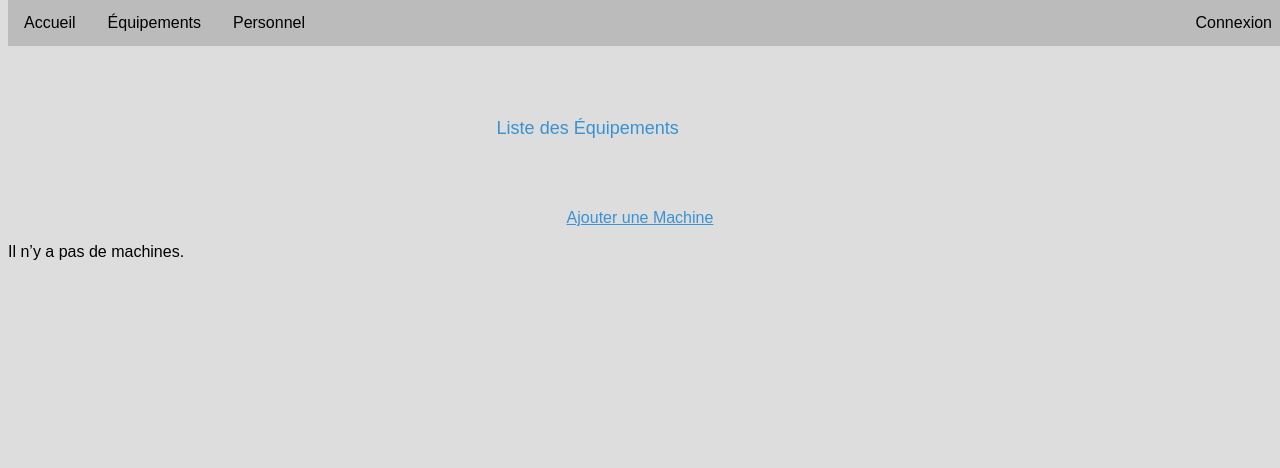
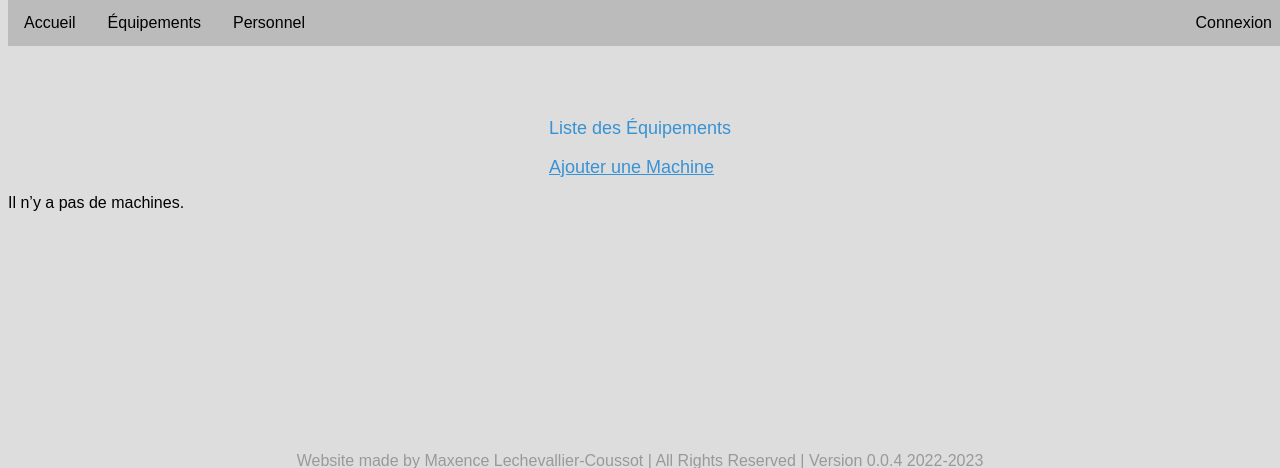
Before and after one commit to TTheGlock/sae2.03_django, a Django app: page /computerApp/machines/ in a window 1280 px wide. Shown: the top 468 px of the page. Run offline with Django 4.2, Linux system fonts and the light colour scheme; data that the repository does not hold is empty.

Commit message:
MAJ de plusieurs fichiers -> 0.0.9

```diff
--- a/computermngt/computerApp/static/css/style.css
+++ b/computermngt/computerApp/static/css/style.css
@@ -63,12 +63,17 @@ section article a:visited {
     flex-direction: column;
 }
 
+.add_title {
+    font-size:large;
+    color: #3892d4;
+}
+
 .add{
-    margin-top: 70px;
-    margin-left: 70px;
-    margin-right: 70px;
+    margin-top: 100px;
+    margin-left: 200px;
+    margin-right: 200px;
     display: flex;
-    justify-content: left;
+    justify-content: space-evenly;
     flex-direction: column;
 }
 
--- a/computermngt/computerApp/templates/computerApp/add_machine.html
+++ b/computermngt/computerApp/templates/computerApp/add_machine.html
@@ -1,6 +1,12 @@
 {% extends "index.html" %}
 
 {% block content %}
+<section>
+    <article>
+        <p class="title">Ajout d'un Équipement :</p>
+    </article>
+</section>
+
 <form method="post" class="add">
 {% csrf_token %}
 Nom de la machine : {{ form.nom }}<p>
--- a/computermngt/computerApp/templates/computerApp/add_personnel.html
+++ b/computermngt/computerApp/templates/computerApp/add_personnel.html
@@ -1,6 +1,11 @@
 {% extends "index.html" %}
 
 {% block content %}
+<section>
+    <article>
+        <p class="title">Ajout d'une Personne :</p>
+    </article>
+</section>
 <form method="post" class="add">
 {% csrf_token %}
 ID de la personne : {{ form.id }}<p>
--- a/computermngt/computerApp/templates/computerApp/machine_list.html
+++ b/computermngt/computerApp/templates/computerApp/machine_list.html
@@ -4,7 +4,7 @@
     <section>
         <article>
             <p class="title">Liste des Équipements</p>
-            <a class="add" href="{% url 'add-machine' %}">Ajouter une Machine</a>
+            <a class="add_title" href="{% url 'add-machine' %}">Ajouter une Machine</a>
         </article>
     </section>
     {% if machines %}
--- a/computermngt/computerApp/templates/computerApp/personnel_list.html
+++ b/computermngt/computerApp/templates/computerApp/personnel_list.html
@@ -4,6 +4,7 @@
     <section>
         <article>
             <p class="title">Liste du Personnel</p>
+            <a class="add_title" href="{% url 'add-machine' %}">Ajouter une Personne</a>
         </article>
     </section>
     {% if personnels %}
```
